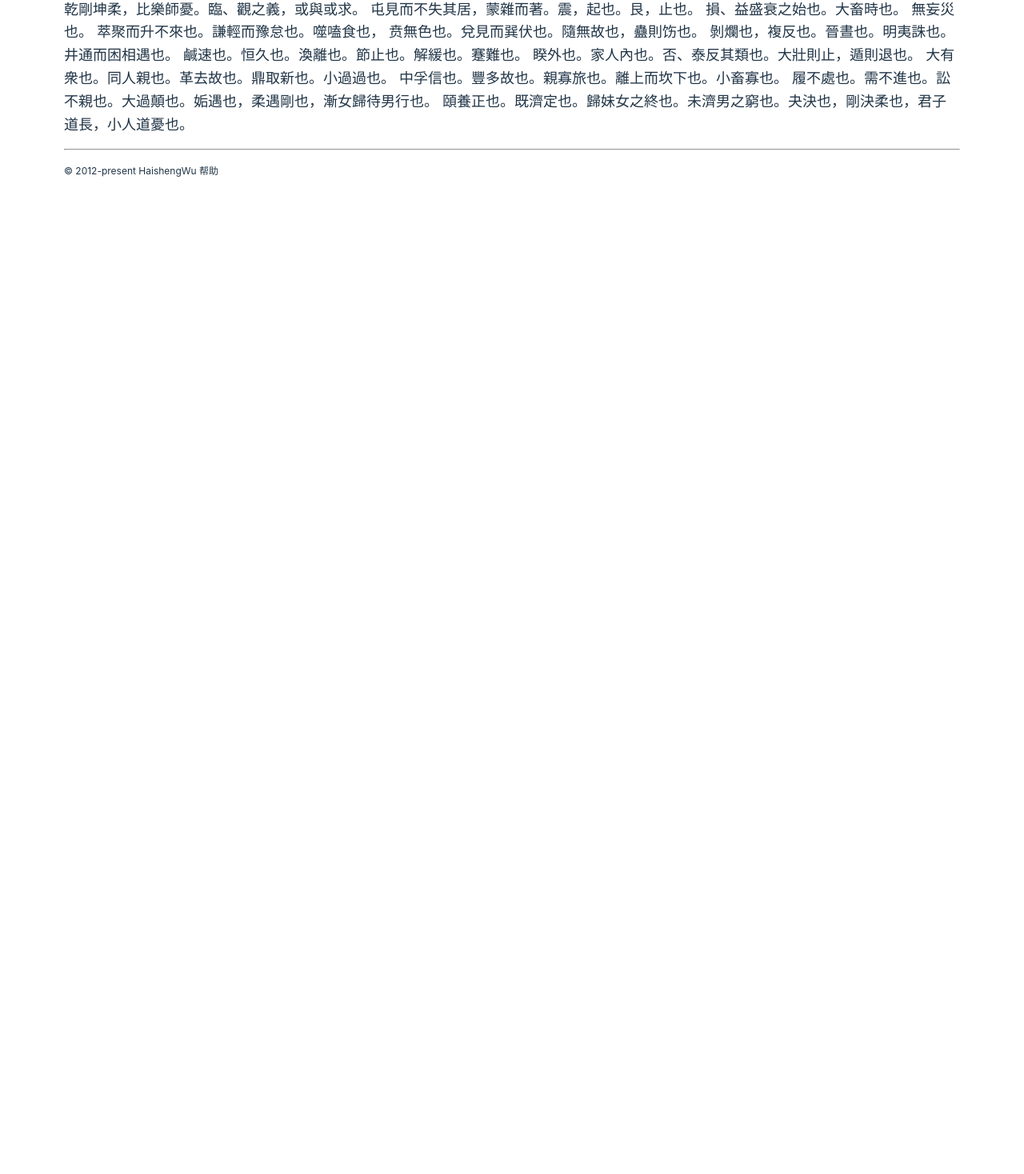
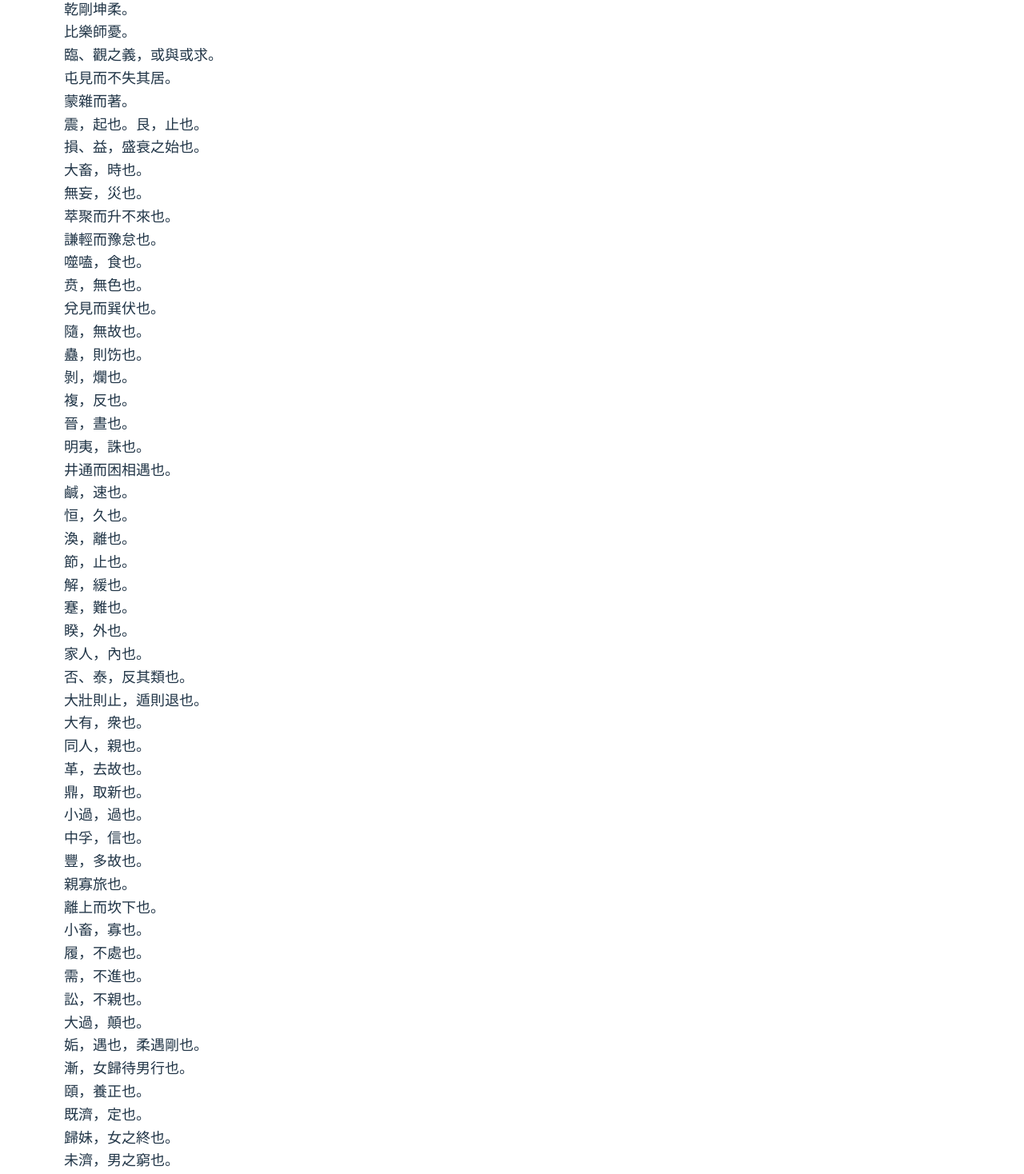
Before and after one commit to js-fun/duyijing, a Vue app: page /doc/za-gua in a window 1280 px wide. Shown: the part 137-1605 px from the top of the page at 80% size. Before the commit the page ends 800 px from the top, so only its background shows below. Built offline with nearby package versions, Linux system fonts and the light colour scheme; what @freizl/yijing would draw is missing.

Commit message:
update zagua content

```diff
--- a/src/views/ZaGuaView.vue
+++ b/src/views/ZaGuaView.vue
@@ -1,18 +1,110 @@
 <script setup lang="ts"></script>
 
 <template>
-  <h1>雜卦傳</h1>
-  <p>
-    乾剛坤柔，比樂師憂。臨、觀之義，或與或求。
-    屯見而不失其居，蒙雜而著。震，起也。艮，止也。 損、益盛衰之始也。大畜時也。
-    無妄災也。 萃聚而升不來也。謙輕而豫怠也。噬嗑食也，
-    贲無色也。兌見而巽伏也。隨無故也，蠱則饬也。
-    剝爛也，複反也。晉晝也。明夷誅也。井通而困相遇也。
-    鹹速也。恒久也。渙離也。節止也。解緩也。蹇難也。
-    睽外也。家人內也。否、泰反其類也。大壯則止，遁則退也。
-    大有衆也。同人親也。革去故也。鼎取新也。小過過也。
-    中孚信也。豐多故也。親寡旅也。離上而坎下也。小畜寡也。
-    履不處也。需不進也。訟不親也。大過顛也。姤遇也，柔遇剛也，漸女歸待男行也。
-    頤養正也。既濟定也。歸妹女之終也。未濟男之窮也。夬決也，剛決柔也，君子道長，小人道憂也。
-  </p>
+  <h1 class="title">雜卦傳</h1>
+  <p>乾剛坤柔。</p>
+
+  <p>比樂師憂。</p>
+
+  <p>臨、觀之義，或與或求。</p>
+
+  <p>屯見而不失其居。</p>
+
+  <p>蒙雜而著。</p>
+
+  <p>震，起也。艮，止也。</p>
+
+  <p>損、益，盛衰之始也。</p>
+
+  <p>大畜，時也。</p>
+
+  <p>無妄，災也。</p>
+
+  <p>萃聚而升不來也。</p>
+
+  <p>謙輕而豫怠也。</p>
+
+  <p>噬嗑，食也。</p>
+
+  <p>贲，無色也。</p>
+
+  <p>兌見而巽伏也。</p>
+
+  <p>隨，無故也。</p>
+
+  <p>蠱，則饬也。</p>
+
+  <p>剝，爛也。</p>
+
+  <p>複，反也。</p>
+
+  <p>晉，晝也。</p>
+
+  <p>明夷，誅也。</p>
+
+  <p>井通而困相遇也。</p>
+
+  <p>鹹，速也。</p>
+
+  <p>恒，久也。</p>
+
+  <p>渙，離也。</p>
+
+  <p>節，止也。</p>
+
+  <p>解，緩也。</p>
+
+  <p>蹇，難也。</p>
+
+  <p>睽，外也。</p>
+
+  <p>家人，內也。</p>
+
+  <p>否、泰，反其類也。</p>
+
+  <p>大壯則止，遁則退也。</p>
+
+  <p>大有，衆也。</p>
+
+  <p>同人，親也。</p>
+
+  <p>革，去故也。</p>
+
+  <p>鼎，取新也。</p>
+
+  <p>小過，過也。</p>
+
+  <p>中孚，信也。</p>
+
+  <p>豐，多故也。</p>
+
+  <p>親寡旅也。</p>
+
+  <p>離上而坎下也。</p>
+
+  <p>小畜，寡也。</p>
+
+  <p>履，不處也。</p>
+
+  <p>需，不進也。</p>
+
+  <p>訟，不親也。</p>
+
+  <p>大過，顛也。</p>
+
+  <p>姤，遇也，柔遇剛也。</p>
+
+  <p>漸，女歸待男行也。</p>
+
+  <p>頤，養正也。</p>
+
+  <p>既濟，定也。</p>
+
+  <p>歸妹，女之終也。</p>
+
+  <p>未濟，男之窮也。</p>
+
+  <p>夬，決也，剛決柔也。</p>
+
+  <p>君子道長，小人道憂也。</p>
 </template>
```
